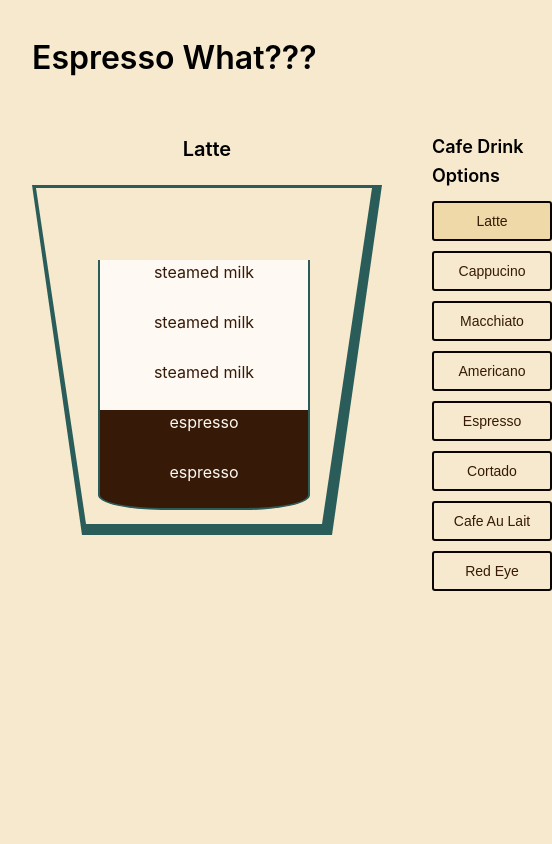
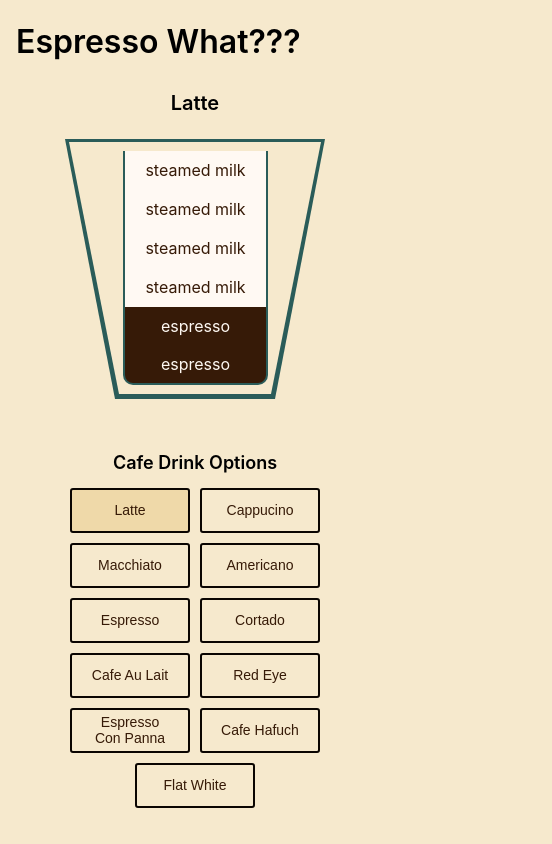
Before and after one commit to ChelseaLura/espresso-what, a Vue app: page / in a window 390 px wide. Shown: the whole page, 552 px wide, since content can reach past the window. Built offline with nearby package versions, Linux system fonts and the light colour scheme.

Commit message:
make mobile view

```diff
--- a/src/assets/base.css
+++ b/src/assets/base.css
@@ -69,6 +69,9 @@ h1 {
   font-size: 2rem;
   font-weight: 600;
   margin-bottom: var(--gap-large);
+  @media (max-width: 600px) {
+    margin-bottom: var(--gap-medium);
+  }
 }
 h3 {
   font-size: 1.25rem;
--- a/src/assets/main.css
+++ b/src/assets/main.css
@@ -5,4 +5,7 @@
   margin: 0 auto;
   padding: 2rem;
   font-weight: normal;
+  @media (max-width: 600px) {
+    padding: 1rem;
+  }
 }
--- a/src/components/Drinks/DrinkGlass.vue
+++ b/src/components/Drinks/DrinkGlass.vue
@@ -41,13 +41,19 @@ function drinkPartClassGenerator(drinkPart: DrinkPart): string {
 </template>
 
 <style>
-/* TODO: see if there is a way to make CSS variables scope to a style sheet without using root */
+/* TODO: Look inot issues with absolute positioned styles using 'scoped'*/
 :root {
-  --drink-width: 350px;
+  --drink-size: 350px;
+  --drink-size-mobile: 260px;
 }
 .drink-container {
   position: relative;
-  width: var(--drink-width);
+  width: var(--drink-size);
+  height: var(--drink-size);
+  @media (max-width: 600px) {
+    height: var(--drink-size-mobile);
+    width: var(--drink-size-mobile);
+  }
 }
 .glass {
   position: absolute;
@@ -56,32 +62,51 @@ function drinkPartClassGenerator(drinkPart: DrinkPart): string {
   height: 0;
 }
 .glass-border {
-  border-top: var(--drink-width) solid var(--color-accent-border);
-  width: var(--drink-width);
+  border-top: var(--drink-size) solid var(--color-accent-border);
+  width: var(--drink-size);
+  @media (max-width: 600px) {
+    border-top: var(--drink-size-mobile) solid var(--color-accent-border);
+    width: var(--drink-size-mobile);
+  }
 }
 .internal-glass {
-  --internal-glass-width: 336px;
+  --internal-glass-width: 342px;
   z-index: 2;
   top: 3px;
   left: 4px;
   border-top: var(--internal-glass-width) solid var(--color-background);
   width: var(--internal-glass-width);
+  @media (max-width: 600px) {
+    --internal-glass-width-mobile: 252px;
+    border-top: var(--internal-glass-width-mobile) solid var(--color-background);
+    width: var(--internal-glass-width-mobile);
+  }
 }
 .part-container {
   z-index: 3;
   position: relative;
   top: 25px;
-  left: 66px;
+  left: 63px;
   :last-child {
-    border-bottom-left-radius: 30%;
-    border-bottom-right-radius: 30%;
+    border-bottom-left-radius: 10px;
+    border-bottom-right-radius: 10px;
     border-bottom: 2px solid var(--color-accent-border);
+  }
+  @media (max-width: 600px) {
+    top: 12px;
+    left: 58px;
   }
 }
 .drink-part {
-  height: 50px;
-  width: 212px;
-  text-align: center;
+  height: 52px;
+  width: 225px;
+  display: flex;
+  justify-content: center;
+  align-items: center;
+  @media (max-width: 600px) {
+    height: 39px;
+    width: 145px;
+  }
 }
 .drink-part-border {
   border-left: 2px solid var(--color-accent-border);
@@ -102,6 +127,13 @@ function drinkPartClassGenerator(drinkPart: DrinkPart): string {
 }
 </style>
 
+<!-- Notes -->
+
+<!-- Design inspiration: -->
+<!-- The drink image was heavily inspired by the design found on this blog post
+https://blog.mistobox.com/espresso-coffee-drinks/ by Tyler Schultz.
+The artist for the image itself was unlisted.  -->
+
 <!-- CSS Waves  -->
 <!-- I love the CSSTricks website, and they have a blogpost for making
 wave patterns: https://css-tricks.com/how-to-create-wavy-shapes-patterns-in-css/
--- a/src/utility/constants.ts
+++ b/src/utility/constants.ts
@@ -16,6 +16,7 @@ export const INGREDIENT_COLORS: Record<Ingredient, string> = {
   'milk foam': MILKY_WHITE,
   water: WATER_BLUE,
   'drip-coffee': COFFEE_BROWN,
+  'whipped-cream': MILKY_WHITE,
 }
 
 // TODO: contrast testing
@@ -25,6 +26,7 @@ export const INGREDIENT_TEXT_COLORS: Record<Ingredient, string> = {
   'milk foam': ESPRESSO_BROWN,
   water: ESPRESSO_BROWN,
   'drip-coffee': MILKY_WHITE,
+  'whipped-cream': ESPRESSO_BROWN,
 }
 
 export const LATTE_DRINK_DISPLAY: DrinkDisplay = {
--- a/src/utility/testData.ts
+++ b/src/utility/testData.ts
@@ -12,7 +12,7 @@ export const test_drink_recipes: Array<DrinkRecipe> = [
       },
       {
         name: Ingredient.MILK,
-        portion: 3,
+        portion: 4,
         order: 2,
       },
     ],
@@ -103,12 +103,12 @@ export const test_drink_recipes: Array<DrinkRecipe> = [
     ingredients: [
       {
         name: Ingredient.COFFEE,
-        portion: 5,
+        portion: 3,
         order: 1,
       },
       {
         name: Ingredient.MILK,
-        portion: 1,
+        portion: 3,
         order: 2,
       },
     ],
@@ -129,4 +129,57 @@ export const test_drink_recipes: Array<DrinkRecipe> = [
       },
     ],
   },
+  {
+    id: '2a55f20c-8a7e-482c-a11c-6b5a28c9c007',
+    name: 'Espresso Con Panna',
+    ingredients: [
+      {
+        name: Ingredient.ESPRESSO,
+        portion: 2,
+        order: 1,
+      },
+      {
+        name: Ingredient.WHIP_CREAM,
+        portion: 2,
+        order: 2,
+      },
+    ],
+  },
+  {
+    id: '5212a4c2-fde4-40ef-a4a1-dcc2a777661f',
+    name: 'Cafe Hafuch',
+    ingredients: [
+      {
+        name: Ingredient.MILK,
+        portion: 2,
+        order: 1,
+      },
+      {
+        name: Ingredient.ESPRESSO,
+        portion: 2,
+        order: 2,
+      },
+      {
+        name: Ingredient.FOAM,
+        portion: 1,
+        order: 3,
+      },
+    ],
+  },
+  {
+    id: '6fba3836-486d-4f14-86ee-af9e0927371b',
+    name: 'Flat White',
+    ingredients: [
+      {
+        name: Ingredient.ESPRESSO,
+        portion: 2,
+        order: 1,
+      },
+      {
+        name: Ingredient.MILK,
+        portion: 3,
+        order: 2,
+      },
+    ],
+  },
 ]
--- a/src/utility/types.ts
+++ b/src/utility/types.ts
@@ -9,6 +9,7 @@ export enum Ingredient {
   FOAM = 'milk foam',
   WATER = 'water',
   COFFEE = 'drip-coffee',
+  WHIP_CREAM = 'whipped-cream',
 }
 
 export interface IngredientFormula {
--- a/src/views/DrinkView.vue
+++ b/src/views/DrinkView.vue
@@ -94,11 +94,29 @@ const selectedDrink = ref(drinkDisplays['Latte'])
   width: 100%;
   flex-direction: row;
   gap: var(--gap-large);
+  flex-wrap: wrap;
+  justify-content: space-evenly;
 }
 .drink-display-container {
   display: flex;
   flex-direction: column;
   align-items: center;
+}
+.drink-options-panel {
+  display: flex;
+  flex-direction: column;
+  @media (max-width: 600px) {
+    align-items: center;
+  }
+}
+.drink-options-container {
+  display: flex;
+  flex-wrap: wrap;
+  max-width: 550px;
+  gap: var(--gap-small);
+  @media (max-width: 600px) {
+    justify-content: center;
+  }
 }
 .drink-option {
   display: inline-block;
@@ -108,7 +126,7 @@ const selectedDrink = ref(drinkDisplays['Latte'])
   font-size: 0.875rem;
   font-weight: 500;
   padding: 2px 16px;
-  height: 40px;
+  height: 45px;
   width: 120px;
   color: var(--color-text-dark);
   background-color: var(--color-background);
@@ -120,16 +138,4 @@ const selectedDrink = ref(drinkDisplays['Latte'])
   /* TODO: see if they have 'darken() methods to use here' */
   background-color: var(--color-background-darken);
 }
-.drink-options-container {
-  display: flex;
-  flex-wrap: wrap;
-  max-width: 550px;
-  gap: var(--gap-small);
-}
 </style>
-<!-- Notes -->
-
-<!-- Design inspiration: -->
-<!-- The drink image was heavily inspired by the design found on this blog post
-https://blog.mistobox.com/espresso-coffee-drinks/ by Tyler Schultz.
-The artist for the image itself was unlisted.  -->
```
